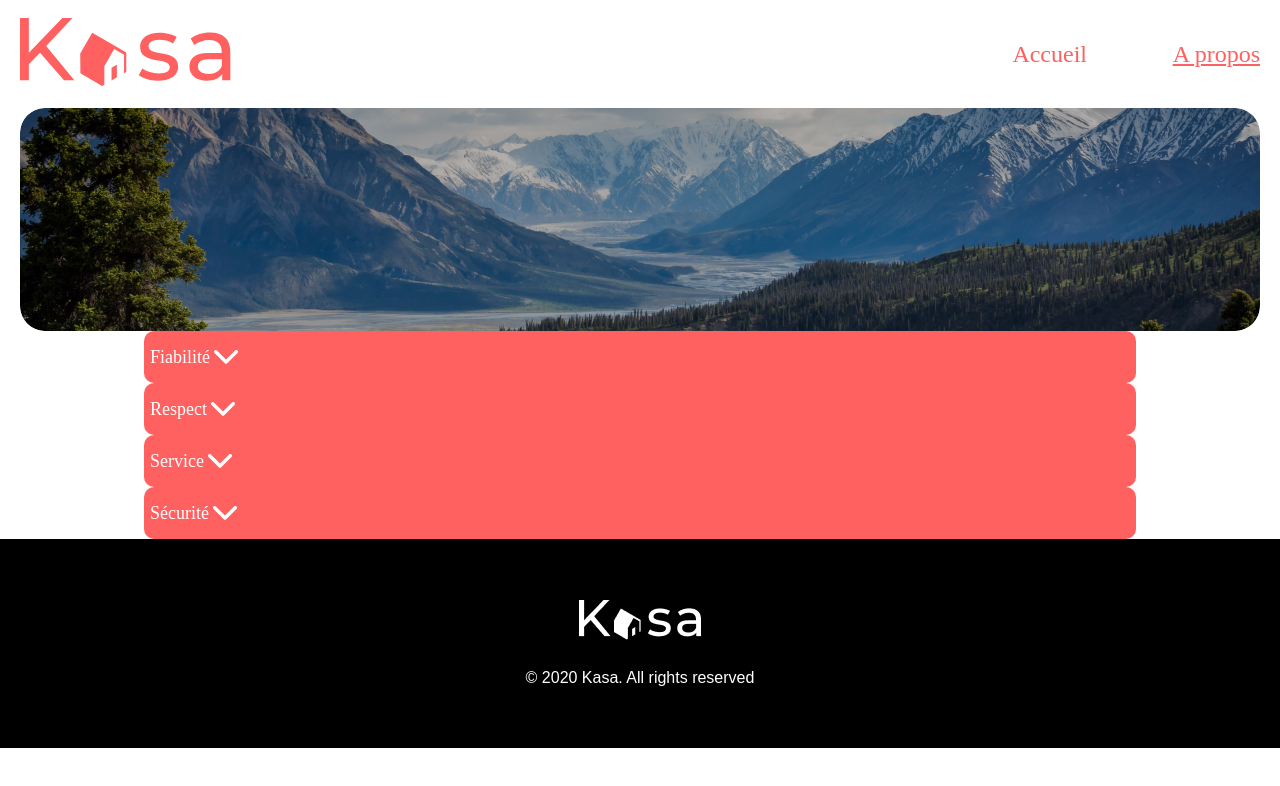
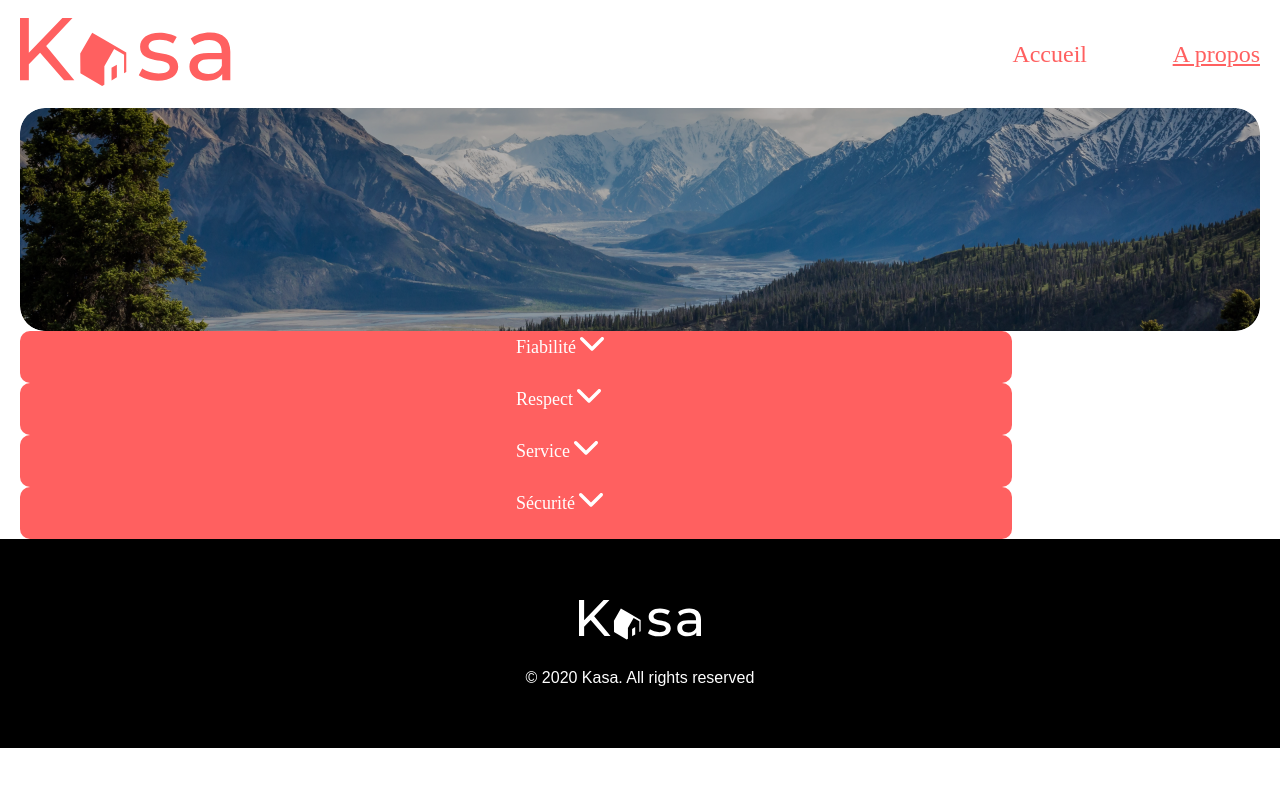
Before and after one commit to Chris92i/KASA, a React (Create React App) app: page /about in a window 1280 px wide. Shown: the top 786 px of the page. Built offline with nearby package versions, Linux system fonts and the light colour scheme.

Commit message:
correction caroussel et amelioration collapse

```diff
--- a/src/components/Caroussel/Carousel.jsx
+++ b/src/components/Caroussel/Carousel.jsx
@@ -32,9 +32,9 @@ const Carousel = ({ slides = [] }) => {
             {
               slides.length>1 && (
               <>
-              <button onClick={goPrev}><img className='chevron_avant' src={Arrow} alt='fleche avant'/></button>
+              <img className='chevron_avant' onClick={goPrev} src={Arrow} alt='fleche avant'/>
               <span>{index +1}/{slides.length}</span>
-              <button onClick={goNext}><img className='chevron_arriere' src= {Arrow} alt='fleche arriere'/></button>
+              <img className='chevron_arriere' onClick={goNext} src= {Arrow} alt='fleche arriere'/>
               </>
               )
             }
--- a/src/components/Collapse/Collapse.jsx
+++ b/src/components/Collapse/Collapse.jsx
@@ -19,8 +19,12 @@ function Collapse ({content, decoration}){
             <div className='collapse_container'>
                 {/* Toggle appel de la fonctione avec l'inverse de la valeur actuelle */}
                 <button className='collapseStyle' onClick={() => setIsClose(!isClose)}>
+                    <span className='title_collapse'>
                     {title}
+                    </span>
+                    <span className='arrow_container'>
                     <img className='arrow_Collapse' style={{transform: isClose? 'rotate(180deg)' : 'none', transition: 'transform 0.3s'}} src={Arrow} alt="chevron collapse" />
+                    </span>
                 </button>
                 {/* Si isClose est vrai et equipments existe, alors une liste d’équipements est rendue. */}
                 {isClose && equipments && (
--- a/src/components/Collapse/style.scss
+++ b/src/components/Collapse/style.scss
@@ -26,6 +26,7 @@
     height: 249px;
     top: 42px;
     border-radius: 10px;
+    width: auto;
 
 
     background-color: #F6F6F6;
@@ -40,14 +41,14 @@
 }
 
 .collapse_container{
-    display: flex;
-    margin: auto;
+    //display: flex;
+    //margin: auto;
     padding: auto;
     width: 80%;
 }
 
 .about-content{
-    width: 582px;
+    width: auto;
     height: 249px;
     top: 42px;
     border-radius: 10px;
@@ -72,3 +73,11 @@
     color: #FFFFFF;
 
 }
+
+.arrow_container{
+    position: relative;
+}
+
+.title_collapse{
+    position: relative;
+}
--- a/src/components/Footer/Footer.jsx
+++ b/src/components/Footer/Footer.jsx
@@ -1,5 +1,5 @@
 import './style.scss'
-import Logo from '../../assets/LOGO_footer_last.png'
+import Logo from '../../assets/LOGO_footer.svg'
 
 function Footer(){
     return (
--- a/src/components/Tag/style.scss
+++ b/src/components/Tag/style.scss
@@ -5,20 +5,19 @@
     width: 115px;
     height: 25px;
     border-radius: 10px;
-    margin: 5px;
+    margin-right: 5px;
 }
 
 .tag_text{
     width: 100%;
     text-align: center;
-    font-size: 0.6rem;
+    font-size: 14px;
     color: #FFFFFF;
     padding: 5px 0;
     font-family: Montserrat;
-    font-family: Montserrat;
     font-size: 14px;
     font-weight: 500;
-    line-height: 20px;
+    line-height: 19.96px;
     letter-spacing: 0em;
     text-align: center;
 
--- a/src/pages/Detail/style.scss
+++ b/src/pages/Detail/style.scss
@@ -56,14 +56,16 @@
 .collapse_container_page{
     display: flex;
     flex-direction: raw;
-    justify-content: space-between;
+    //justify-content: space-between;
     width: 1240px;
 }
 
 .collapse_unite{
     //display: flex;
     //flex-direction: column;
-    width: 582px;
+    //width: 582px;
+    display: flex;
+    justify-content: flex-start;
 }
 
 .rating{
```
